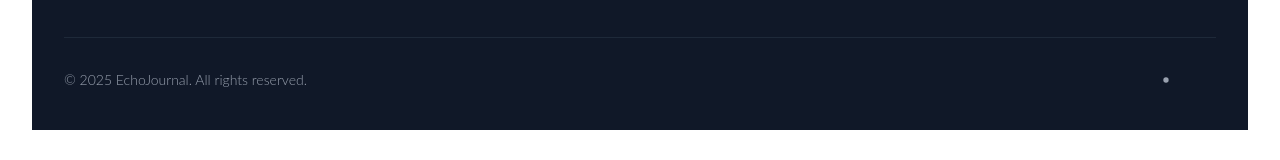
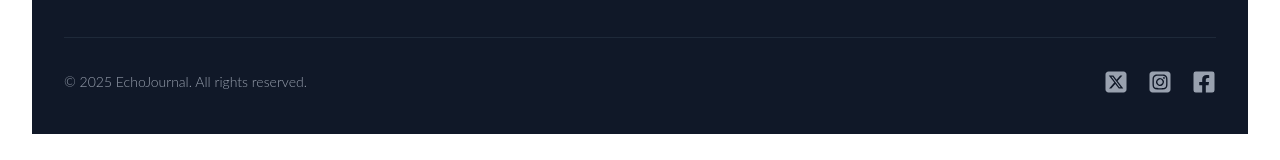
Before and after one commit to tasnim29/echo-journal, a React (Vite) app: page /allBlog in a window 1280 px wide. Shown: the part 733-893 px from the top of the page. Built offline with nearby package versions, Linux system fonts and the light colour scheme; no server answers.

Commit message:
react photo view implemented

```diff
--- a/package.json
+++ b/package.json
@@ -20,6 +20,7 @@
     "react": "^19.1.0",
     "react-dom": "^19.1.0",
     "react-icons": "^5.5.0",
+    "react-photo-view": "^1.2.7",
     "react-router": "^7.6.2",
     "react-toastify": "^11.0.5",
     "sweetalert2": "^11.22.0",
--- a/src/AxiosHooks/UseAxiosSecure.jsx
+++ b/src/AxiosHooks/UseAxiosSecure.jsx
@@ -13,7 +13,7 @@ const UseAxiosSecure = () => {
 
   useEffect(() => {
     if (!loading && user?.accessToken) {
-      // Add request interceptor
+      //  request interceptor
       const requestInterceptor = axiosInstance.interceptors.request.use(
         (config) => {
           config.headers.Authorization = `Bearer ${user.accessToken}`;
@@ -21,7 +21,7 @@ const UseAxiosSecure = () => {
         }
       );
 
-      // Add response interceptor
+      //  response interceptor
       const responseInterceptor = axiosInstance.interceptors.response.use(
         (res) => res,
         (err) => {
--- a/src/Components/AllBlogsCard.jsx
+++ b/src/Components/AllBlogsCard.jsx
@@ -3,6 +3,9 @@ import React, { use } from "react";
 import Swal from "sweetalert2";
 import { AuthContext } from "../Context/AuthContext";
 import { Link } from "react-router";
+// react-photo-view
+import { PhotoProvider, PhotoView } from "react-photo-view";
+import "react-photo-view/dist/react-photo-view.css";
 
 const AllBlogsCard = ({ blog }) => {
   const { user } = use(AuthContext);
@@ -29,13 +32,18 @@ const AllBlogsCard = ({ blog }) => {
   };
   return (
     <div className="card bg-gradient-to-br from-gray-100 via-gray-200 to-gray-500 shadow-lg">
+      <PhotoProvider>
         <figure className="px-10 pt-10">
+          <PhotoView src={imageURL}>
             <img
               src={imageURL}
               alt={title}
-          className="rounded-xl w-full h-48 object-cover"
+              className="rounded-xl w-full h-48 object-cover cursor-zoom-in"
             />
+          </PhotoView>
         </figure>
+      </PhotoProvider>
+
       <div className="card-body">
         <h2 className="card-title">{title}</h2>
         <p className="text-sm text-gray-500">by {name}</p>
--- a/src/Components/Footer.jsx
+++ b/src/Components/Footer.jsx
@@ -1,5 +1,7 @@
 import React from "react";
 import logo from "../assets/navLogo.jpg";
+import { FaSquareInstagram, FaSquareXTwitter } from "react-icons/fa6";
+import { FaFacebookSquare } from "react-icons/fa";
 
 const Footer = () => {
   return (
@@ -78,23 +80,16 @@ const Footer = () => {
           <p>© 2025 EchoJournal. All rights reserved.</p>
           <div className="flex space-x-5">
             {/* Twitter */}
-            <a href="/" className="hover:text-white">
-              <svg className="h-5" fill="currentColor" viewBox="0 0 24 24">
-                <path d="M24,4.6c-0.9,0.4-1.8,0.7-2.8...z" />
-              </svg>
+            <a href="https://www.x.com/" className="hover:text-white">
+              <FaSquareXTwitter size={24} />
             </a>
             {/* Instagram */}
-            <a href="/" className="hover:text-white">
-              <svg className="h-5" fill="currentColor" viewBox="0 0 30 30">
-                <circle cx="15" cy="15" r="4" />
-                <path d="M19.999,3h-10C6.14,3,...z" />
-              </svg>
+            <a href="https://www.instagram.com/" className="hover:text-white">
+              <FaSquareInstagram size={24} />
             </a>
             {/* Facebook */}
-            <a href="/" className="hover:text-white">
-              <svg className="h-5" fill="currentColor" viewBox="0 0 24 24">
-                <path d="M22,0H2C0.895,0,...z" />
-              </svg>
+            <a href="https://www.facebook.com/" className="hover:text-white">
+              <FaFacebookSquare size={24} />
             </a>
           </div>
         </div>
--- a/src/Components/RecentBlogsCard.jsx
+++ b/src/Components/RecentBlogsCard.jsx
@@ -3,6 +3,9 @@ import React, { use } from "react";
 import { AuthContext } from "../Context/AuthContext";
 import Swal from "sweetalert2";
 import { Link } from "react-router";
+// react-photo-view
+import { PhotoProvider, PhotoView } from "react-photo-view";
+import "react-photo-view/dist/react-photo-view.css";
 
 const RecentBlogsCard = ({ blog, index }) => {
   //   console.log(blog);
@@ -47,13 +50,18 @@ const RecentBlogsCard = ({ blog, index }) => {
       data-aos-duration="800"
       data-aos-easing="ease-out-cubic"
     >
+      <PhotoProvider>
         <figure className="px-10 pt-10">
+          <PhotoView src={imageURL}>
             <img
               src={imageURL}
               alt={title}
-          className="rounded-xl w-full h-48 object-cover"
+              className="rounded-xl w-full h-48 object-cover cursor-zoom-in"
             />
+          </PhotoView>
         </figure>
+      </PhotoProvider>
+
       <div className="card-body items-center text-center">
         <h2 className="card-title text-gray-700 text-xl font-bold">{title}</h2>
         <h3 className="font-semibold text-[#a3163a]">Author Name : {name}</h3>
--- a/src/Components/TipsSection.jsx
+++ b/src/Components/TipsSection.jsx
@@ -1,6 +1,9 @@
 import React from "react";
 import { motion } from "framer-motion";
 import blog1 from "../assets/blog1.jpg";
+// react-photo-view
+import { PhotoProvider, PhotoView } from "react-photo-view";
+import "react-photo-view/dist/react-photo-view.css";
 
 const TipsSection = () => {
   return (
@@ -84,8 +87,9 @@ const TipsSection = () => {
             </p>
           </div>
         </motion.div>
-        {/* image */}
+        <PhotoProvider>
           <div className="relative md:col-span-2 lg:col-span-2">
+            <PhotoView src={blog1}>
               <motion.img
                 initial={{ x: 300, rotate: 180 }}
                 animate={{ x: 0, rotate: 0 }}
@@ -95,11 +99,13 @@ const TipsSection = () => {
                   bounce: 0.3,
                   repeat: 1,
                 }}
-            className="inset-0 object-cover object-bottom w-full h-56 rounded shadow-lg lg:absolute lg:h-full"
+                className="inset-0 object-cover object-bottom w-full h-56 rounded shadow-lg lg:absolute lg:h-full cursor-zoom-in"
                 src={blog1}
                 alt=""
               />
+            </PhotoView>
           </div>
+        </PhotoProvider>
       </div>
     </div>
   );
```
Also changed, not shown: 1 other file (tests, documents, lock files or other folders). Lines whose indentation alone changed are shown as unchanged.
